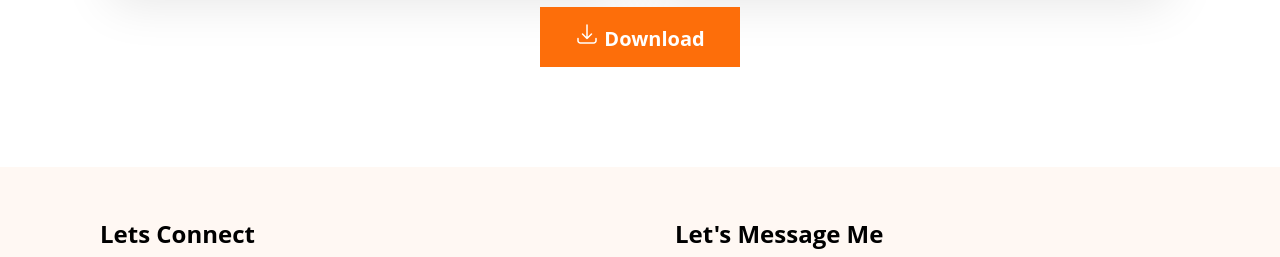
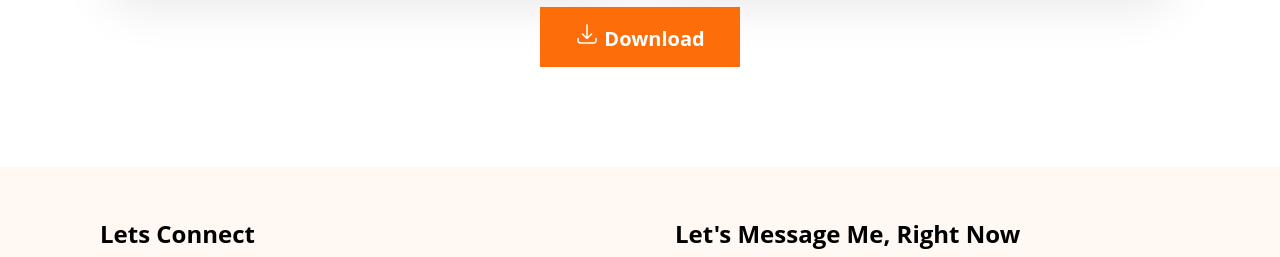
Before and after one commit to Anwar0602/portfolio-md, a plain HTML site: page index.html in a window 1280 px wide. Shown: the part 2816-3073 px from the top of the page. Drawn offline with Linux system fonts and the light colour scheme; files whose address does not match are found by name.

Commit message:
right now

```diff
--- a/index.html
+++ b/index.html
@@ -169,7 +169,7 @@
                 </div>
 
                 <div class="footer-connect">
-                    <h2 class="section-title">Let's Message Me</h2>
+                    <h2 class="section-title">Let's Message Me, Right Now</h2>
                     <form action="name" class="footer-form">
                         <input type="text" name="" placeholder="Your Name">
                         <input type="email" name="" placeholder="Your Email">
```
